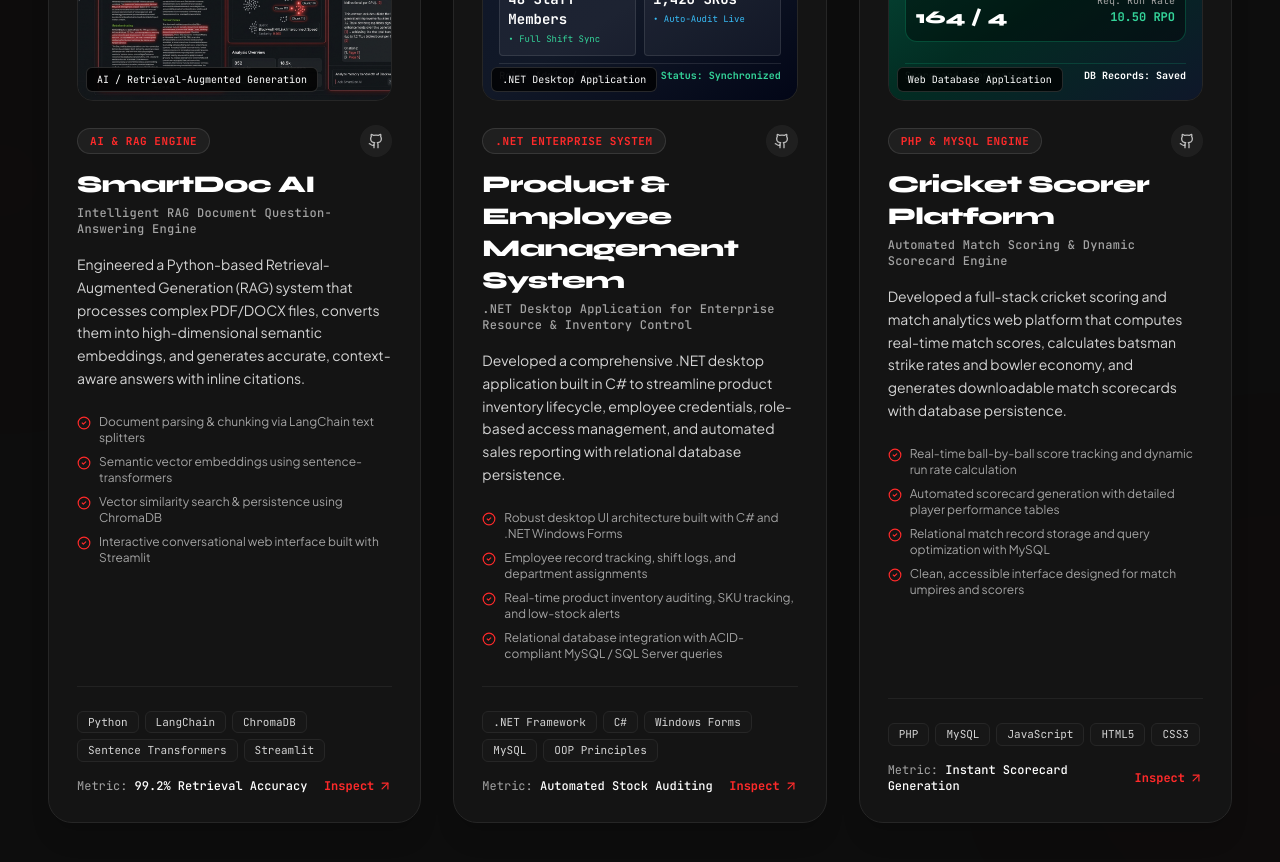
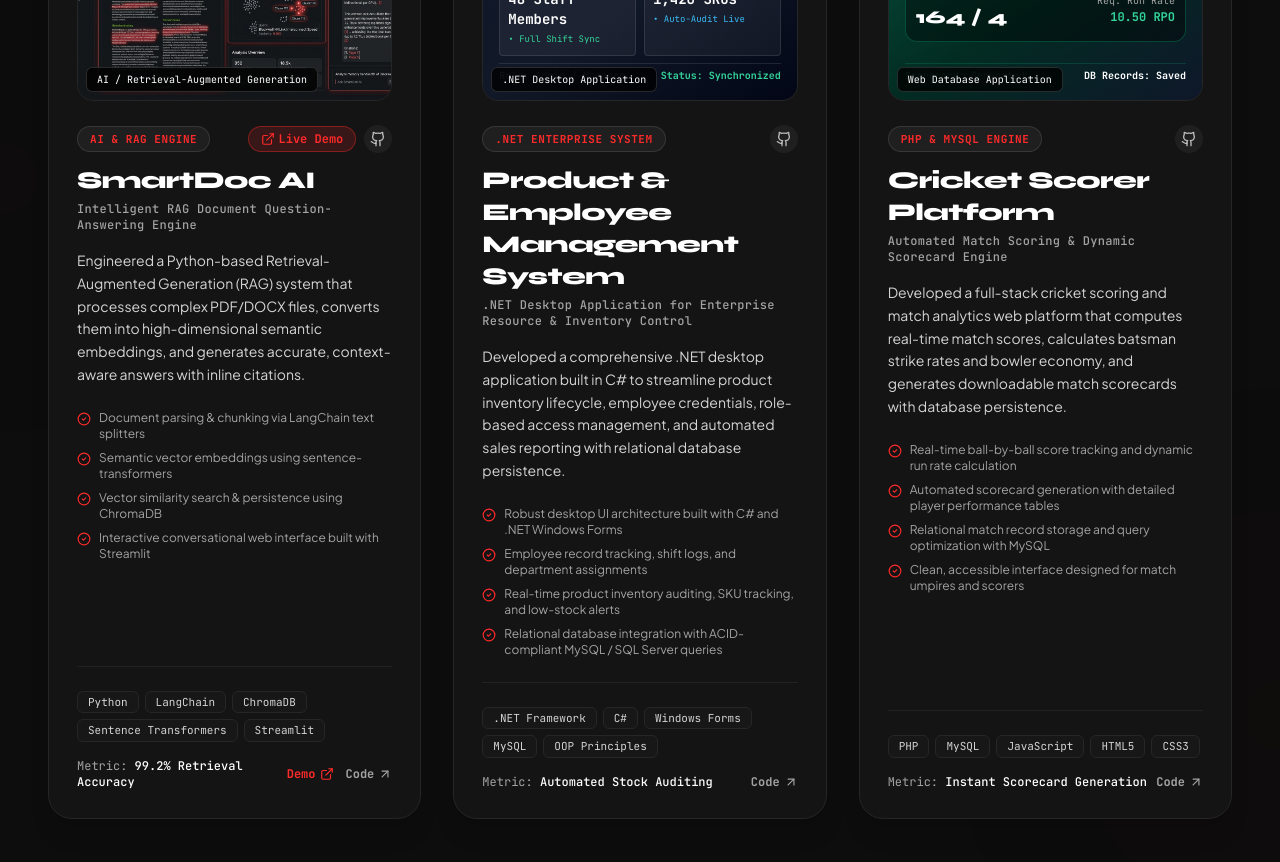
Before and after one commit to tharanishvaran/Portfolio, a React (Vite) app: page / in a window 1280 px wide. Shown: the part 5200-6062 px from the top of the page. Built offline with nearby package versions, Linux system fonts and the light colour scheme; a web font is replaced by a local one.

Commit message:
feat: integrate SmartDoc AI live demo link (https://smartdoc-frontend.onrender.com)

```diff
--- a/src/components/Projects.jsx
+++ b/src/components/Projects.jsx
@@ -20,6 +20,7 @@ const PROJECTS = [
     ],
     tech: ['Python', 'LangChain', 'ChromaDB', 'Sentence Transformers', 'Streamlit'],
     github: 'https://github.com/tharanishvaran',
+    liveUrl: 'https://smartdoc-frontend.onrender.com',
     metrics: '99.2% Retrieval Accuracy',
     accentColor: '#ff2a2a',
     badge: 'AI & RAG Engine',
@@ -143,6 +144,13 @@ export default function Projects() {
                 {/* Visual Representation AI Image / Interactive Mockup with Zoom Effect */}
                 <div className="relative w-full h-48 sm:h-52 rounded-2xl overflow-hidden mb-6 bg-neutral-900 border border-neutral-800 shadow-inner group/img">
                   {project.image ? (
+                    <a
+                      href={project.liveUrl || project.github}
+                      target="_blank"
+                      rel="noreferrer"
+                      className="block w-full h-full relative cursor-pointer group/link"
+                      title={project.liveUrl ? "Launch Live Demo" : "View Source"}
+                    >
                       <motion.img
                         whileHover={{ scale: 1.08 }}
                         transition={{ duration: 0.6, ease: [0.16, 1, 0.3, 1] }}
@@ -150,6 +158,13 @@ export default function Projects() {
                         alt={project.title}
                         className="w-full h-full object-cover object-top"
                       />
+                      {project.liveUrl && (
+                        <div className="absolute inset-0 bg-black/50 opacity-0 group-hover/link:opacity-100 transition-opacity duration-300 flex items-center justify-center gap-2 text-white font-mono text-xs font-bold backdrop-blur-[2px]">
+                          <ExternalLink className="w-4 h-4 text-[#ff2a2a]" />
+                          <span>Launch Live Demo</span>
+                        </div>
+                      )}
+                    </a>
                   ) : project.id === 'product-management' ? (
                     /* High-Fidelity .NET Desktop System Visual Mockup */
                     <motion.div
@@ -235,19 +250,33 @@ export default function Projects() {
                 </div>
 
                 {/* Top Badge & Action Links */}
-                <div className="flex items-center justify-between gap-4 mb-3">
+                <div className="flex items-center justify-between gap-3 mb-3">
                   <span className="text-[11px] font-mono font-bold uppercase tracking-wider px-3 py-1 rounded-full bg-white/5 border border-white/10 text-[#ff2a2a] group-hover:border-[#ff2a2a]/40 transition-colors">
                     {project.badge}
                   </span>
+                  <div className="flex items-center gap-2">
+                    {project.liveUrl && (
+                      <a
+                        href={project.liveUrl}
+                        target="_blank"
+                        rel="noreferrer"
+                        className="inline-flex items-center gap-1 px-3 py-1 rounded-full bg-[#ff2a2a]/15 border border-[#ff2a2a]/40 text-[#ff2a2a] hover:bg-[#ff2a2a] hover:text-white text-xs font-mono font-bold transition-all duration-300 hover:scale-105"
+                        title="Launch Live Demo"
+                      >
+                        <ExternalLink className="w-3.5 h-3.5" />
+                        <span>Live Demo</span>
+                      </a>
+                    )}
                     <a
                       href={project.github}
                       target="_blank"
                       rel="noreferrer"
-                    className="p-2 rounded-full bg-white/5 hover:bg-[#ff2a2a] text-white/70 hover:text-white transition-all duration-300 hover:scale-110"
+                      className="p-1.5 rounded-full bg-white/5 hover:bg-[#ff2a2a] text-white/70 hover:text-white transition-all duration-300 hover:scale-110"
                       title="View GitHub Repository"
                     >
                       <Github className="w-4 h-4" />
                     </a>
+                  </div>
                 </div>
 
                 {/* Project Title & Tagline */}
@@ -298,15 +327,28 @@ export default function Projects() {
                   <span>
                     Metric: <strong className="text-white font-medium">{project.metrics}</strong>
                   </span>
+                  <div className="flex items-center gap-3">
+                    {project.liveUrl && (
+                      <a
+                        href={project.liveUrl}
+                        target="_blank"
+                        rel="noreferrer"
+                        className="inline-flex items-center gap-1 text-[#ff2a2a] hover:text-white font-semibold transition-colors group-hover:translate-x-0.5"
+                      >
+                        <span>Demo</span>
+                        <ExternalLink className="w-3.5 h-3.5" />
+                      </a>
+                    )}
                     <a
                       href={project.github}
                       target="_blank"
                       rel="noreferrer"
-                    className="inline-flex items-center gap-1 text-[#ff2a2a] hover:text-white font-semibold transition-colors group-hover:translate-x-0.5"
+                      className="inline-flex items-center gap-1 text-neutral-400 hover:text-white font-semibold transition-colors group-hover:translate-x-0.5"
                     >
-                    <span>Inspect</span>
+                      <span>Code</span>
                       <ArrowUpRight className="w-3.5 h-3.5" />
                     </a>
+                  </div>
                 </div>
               </div>
             </motion.div>
```
Lines whose indentation alone changed are shown as unchanged.
